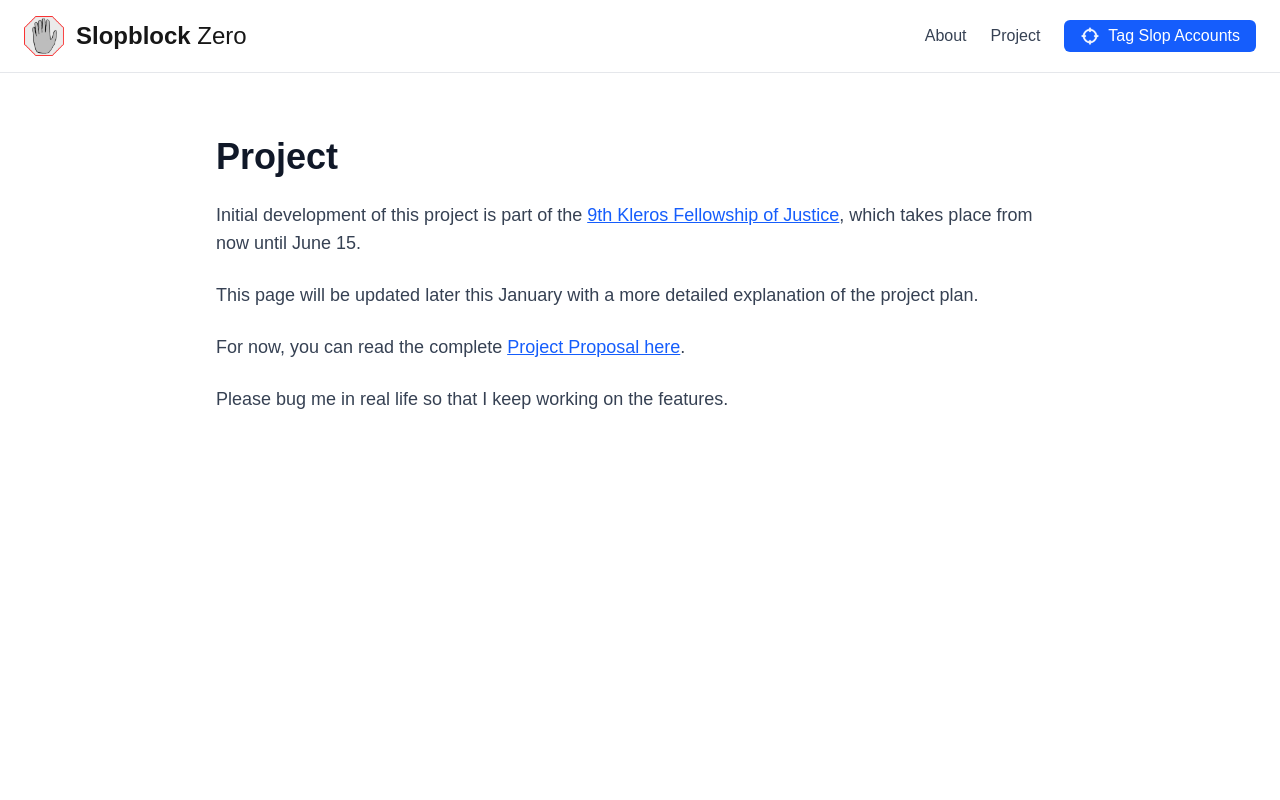
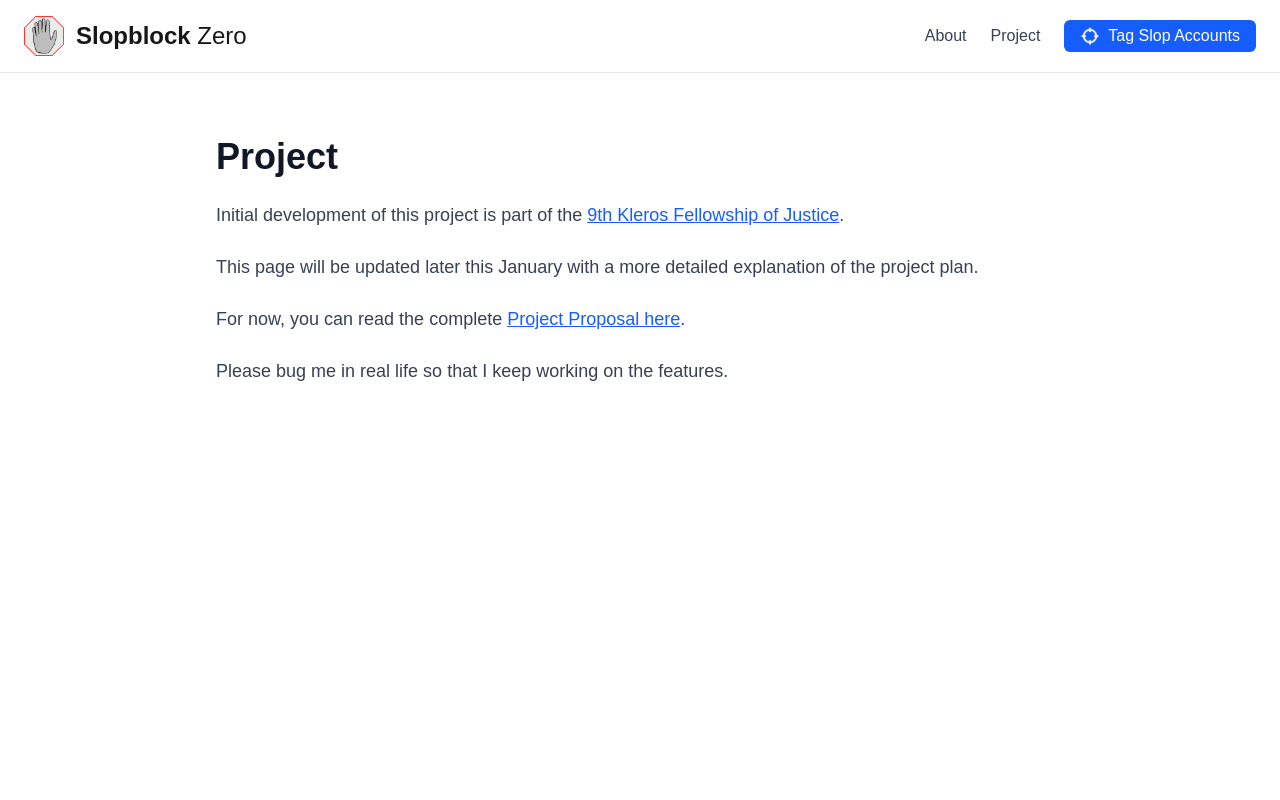
Before and after one commit to bfinan/slopblock, a Next.js app: page /project in a window 1280 px wide. Shown: the top 800 px of the page. Built offline with nearby package versions, Linux system fonts and the light colour scheme.

Commit message:
new commit

```diff
--- a/app/project/page.tsx
+++ b/app/project/page.tsx
@@ -5,7 +5,7 @@ export default function Project() {
     <div className="min-h-screen bg-white">
       <main className="mx-auto max-w-4xl px-4 py-8 sm:px-6 sm:py-12 md:py-16">
         <h1 className="mb-6 text-3xl font-bold text-gray-900 sm:text-4xl">Project</h1>
-        <p className="mb-6 text-base leading-7 text-gray-700 sm:text-lg">Initial development of this project is part of the <Link href="https://kleros.io/fellowship/" target="_blank" rel="noopener noreferrer" className="text-blue-600 underline hover:text-blue-800">9th Kleros Fellowship of Justice</Link>, which takes place from now until June 15. </p>
+        <p className="mb-6 text-base leading-7 text-gray-700 sm:text-lg">Initial development of this project is part of the <Link href="https://kleros.io/fellowship/" target="_blank" rel="noopener noreferrer" className="text-blue-600 underline hover:text-blue-800">9th Kleros Fellowship of Justice</Link>. </p>
         <p className="mb-6 text-base leading-7 text-gray-700 sm:text-lg">This page will be updated later this January with a more detailed explanation of the project plan.</p>
         <p className="mb-6 text-base leading-7 text-gray-700 sm:text-lg">
           For now, you can read the complete{" "}
```
